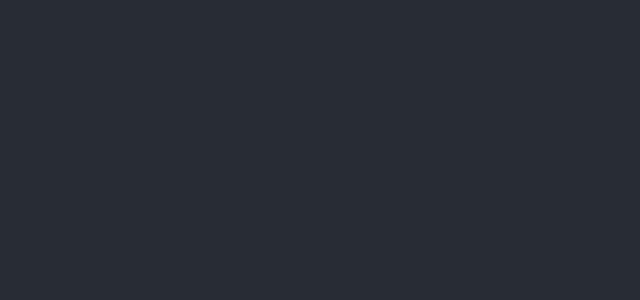
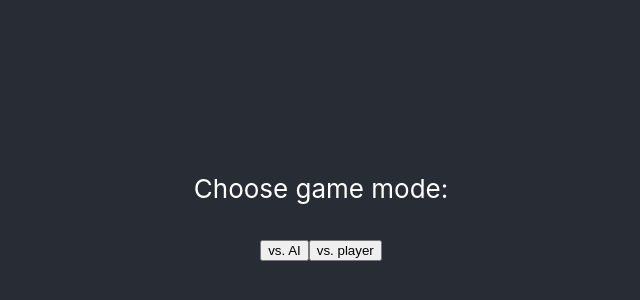
Before and after one commit to uprm-inso4116-2024-2025-s1/semester-project-multiplayer-dominoes, a React (Create React App) app in the folder frontend/: page /gameMode in a window 1280 px wide. Before the commit this address had no page. Shown: the part 196-496 px from the top of the page, without its empty margins (319-959 px from the left). Built offline with nearby package versions, Linux system fonts and the light colour scheme.

Commit message:
Added gameMode screen after login/sign up. Can choose vs bot or vs player.

```diff
--- a/frontend/src/App.js
+++ b/frontend/src/App.js
@@ -8,6 +8,7 @@ import Lobby from './lobby/lobby.js'
 import Login from './Auth/Login.js';
 
 import MainGame from './gamestate/experimentalGame.js';
+import GameMode from './gameMode.js';
 
 function App() {
   const [showRules, setShowRules] = useState(false);
@@ -48,6 +49,7 @@ function App() {
 
             <Route path="/game" element={<MainGame />} />
             <Route path="/lobby" element={<Lobby />} />
+            <Route path="/gameMode" element={<GameMode />} />
           </Routes>
         </header>
       </div>
--- a/frontend/src/Auth/Login.js
+++ b/frontend/src/Auth/Login.js
@@ -2,6 +2,7 @@ import React, { useState } from 'react';
 import { useNavigate } from 'react-router-dom';
 import config from './config.js';
 import './Login.css';
+import GameMode from '../gameMode.js';
 
 function Login() {
   const [isLogin, setIsLogin] = useState(true);
@@ -33,7 +34,8 @@ function Login() {
 
       localStorage.setItem('token', data.token);
 
-      navigate('/game');
+      // navigate('/game');
+      navigate('/gameMode');
     } catch (error) {
       console.error('Error:', error);
     }
--- /dev/null
+++ b/frontend/src/gameMode.js
@@ -0,0 +1,13 @@
+import { useNavigate } from "react-router-dom";
+
+export default function GameMode() {
+    const navigate = useNavigate();
+    return (
+        <div><p>Choose game mode:</p>
+            <button onClick={() => { navigate('/game') }}>vs. AI</button>
+            <button onClick={() => {
+                navigate('/lobby');
+            }}>vs. player</button>
+        </div >
+    )
+}
```
